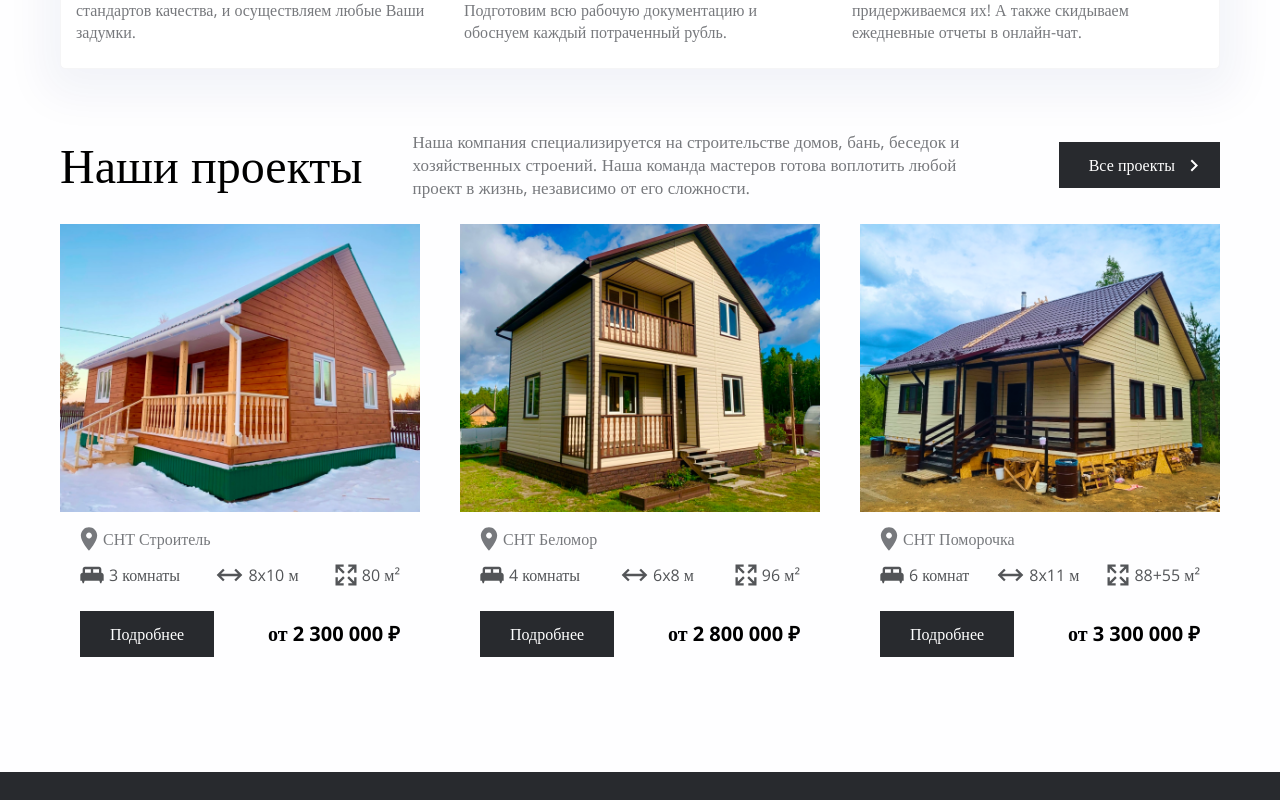
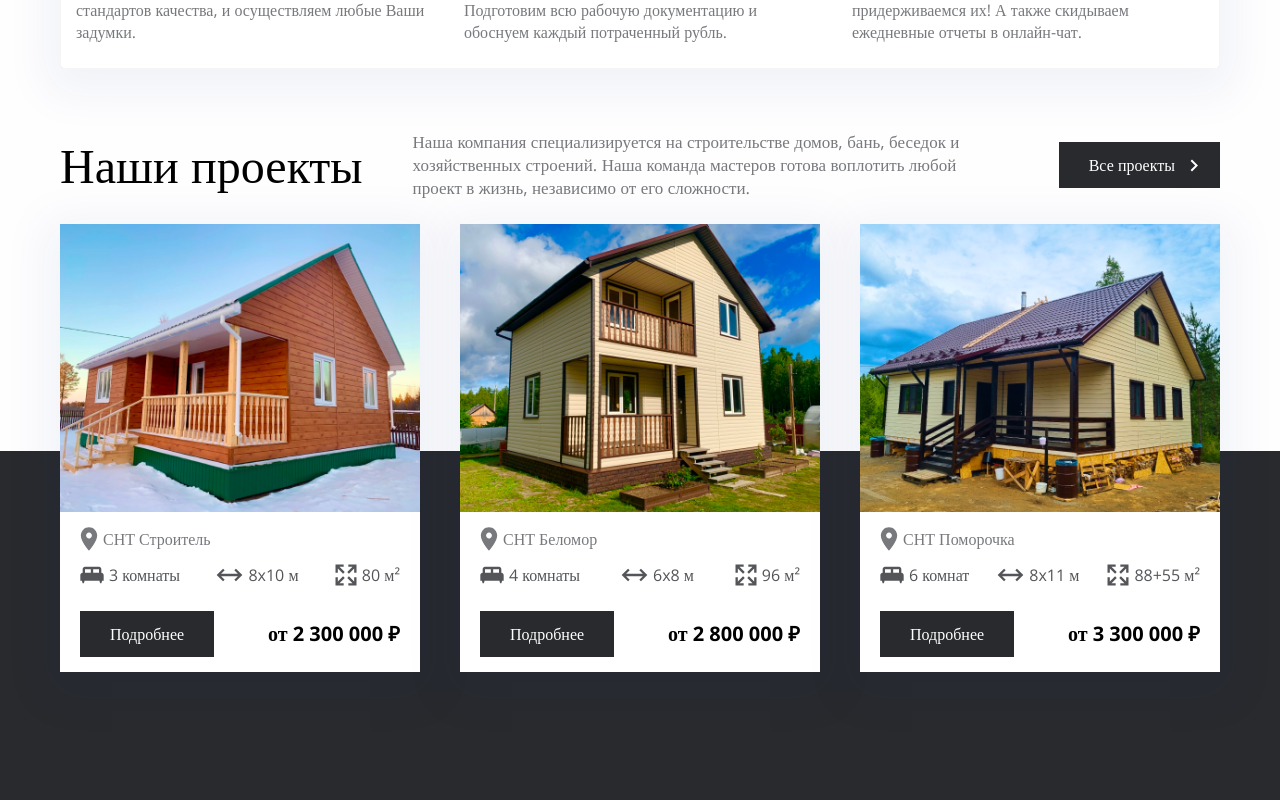
Before and after one commit to PumpkinPeasant/domostroy2, a Nuxt app: page / in a window 1280 px wide. Shown: the part 860-1660 px from the top of the page. Built offline with nearby package versions, Linux system fonts and the light colour scheme.

Commit message:
Добавил фон

```diff
--- a/components/index/ProjectsSection.vue
+++ b/components/index/ProjectsSection.vue
@@ -90,6 +90,22 @@ const projects = ref([
 </script>
 
 <style scoped lang="scss">
+@import "assets/scss/_colors";
+
+section{
+  position: relative;
+}
+
+section::after{
+  content: "";
+  z-index: -1;
+  position: absolute;
+  top: 50%;
+  bottom: 0;
+  left: 0;
+  right: 0;
+  background: $dark-primary;
+}
 
 .section-header {
   display: flex;
@@ -136,12 +152,14 @@ const projects = ref([
   .card {
     flex-grow: 1;
     flex-basis: 0;
+    box-shadow: 0 11px 44px 16px rgba(14, 48, 114, .05);
 
     img {
       object-fit: cover;
     }
 
     .card-info {
+      background: $surface;
       padding: 15px 20px;
 
       .card-info_title {
--- a/pages/index.vue
+++ b/pages/index.vue
@@ -19,6 +19,6 @@ import ContactsSection from "~/components/index/ContactsSection.vue";
 
 <style scoped>
 .section{
-  margin-bottom: 100px;
+  padding-bottom: 100px;
 }
 </style>
```
